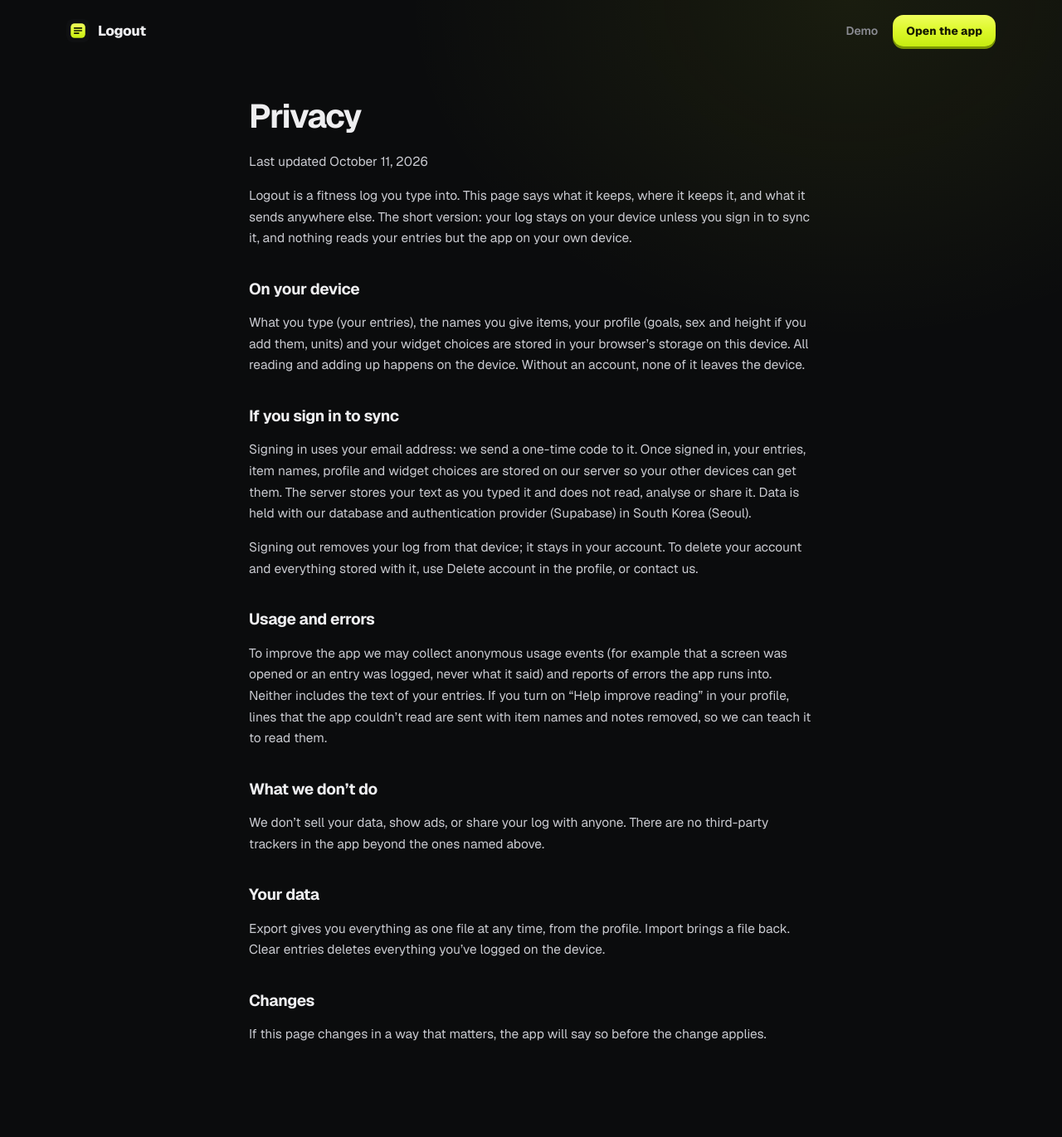
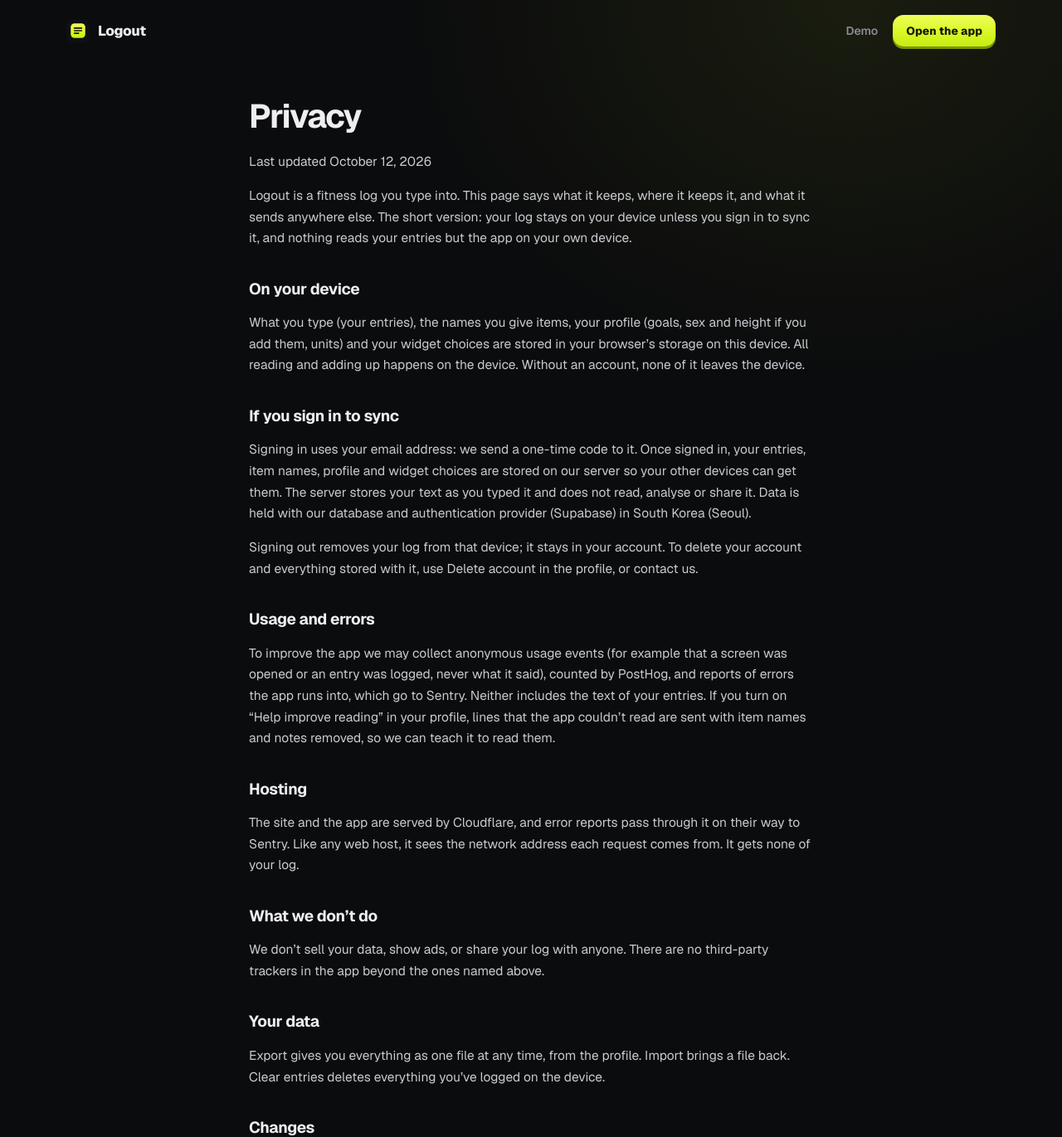
Before and after one commit to sm079/logout-app, a SvelteKit app in the folder apps/web/: page /privacy in a window 1280 px wide. Shown: the top 1371 px of the page at 83% size. Built offline with nearby package versions, Linux system fonts and the light colour scheme.

Commit message:
docs: name the host and the error and usage services

```diff
--- a/apps/web/src/routes/(site)/privacy/+page.svelte
+++ b/apps/web/src/routes/(site)/privacy/+page.svelte
@@ -5,7 +5,7 @@
 
 <main class="s-doc">
   <h1>Privacy</h1>
-  <p class="s-small">Last updated October 11, 2026</p>
+  <p class="s-small">Last updated October 12, 2026</p>
 
   <p>
     Logout is a fitness log you type into. This page says what it keeps, where it keeps it, and what it sends anywhere else. The short
@@ -33,8 +33,15 @@
   <h2>Usage and errors</h2>
   <p>
     To improve the app we may collect anonymous usage events (for example that a screen was opened or an entry was logged, never what it
-    said) and reports of errors the app runs into. Neither includes the text of your entries. If you turn on “Help improve reading” in your
-    profile, lines that the app couldn’t read are sent with item names and notes removed, so we can teach it to read them.
+    said), counted by PostHog, and reports of errors the app runs into, which go to Sentry. Neither includes the text of your entries. If
+    you turn on “Help improve reading” in your profile, lines that the app couldn’t read are sent with item names and notes removed, so we
+    can teach it to read them.
+  </p>
+
+  <h2>Hosting</h2>
+  <p>
+    The site and the app are served by Cloudflare, and error reports pass through it on their way to Sentry. Like any web host, it sees the
+    network address each request comes from. It gets none of your log.
   </p>
 
   <h2>What we don’t do</h2>
```
Also changed, not shown: 1 other file (tests, documents, lock files or other folders).
